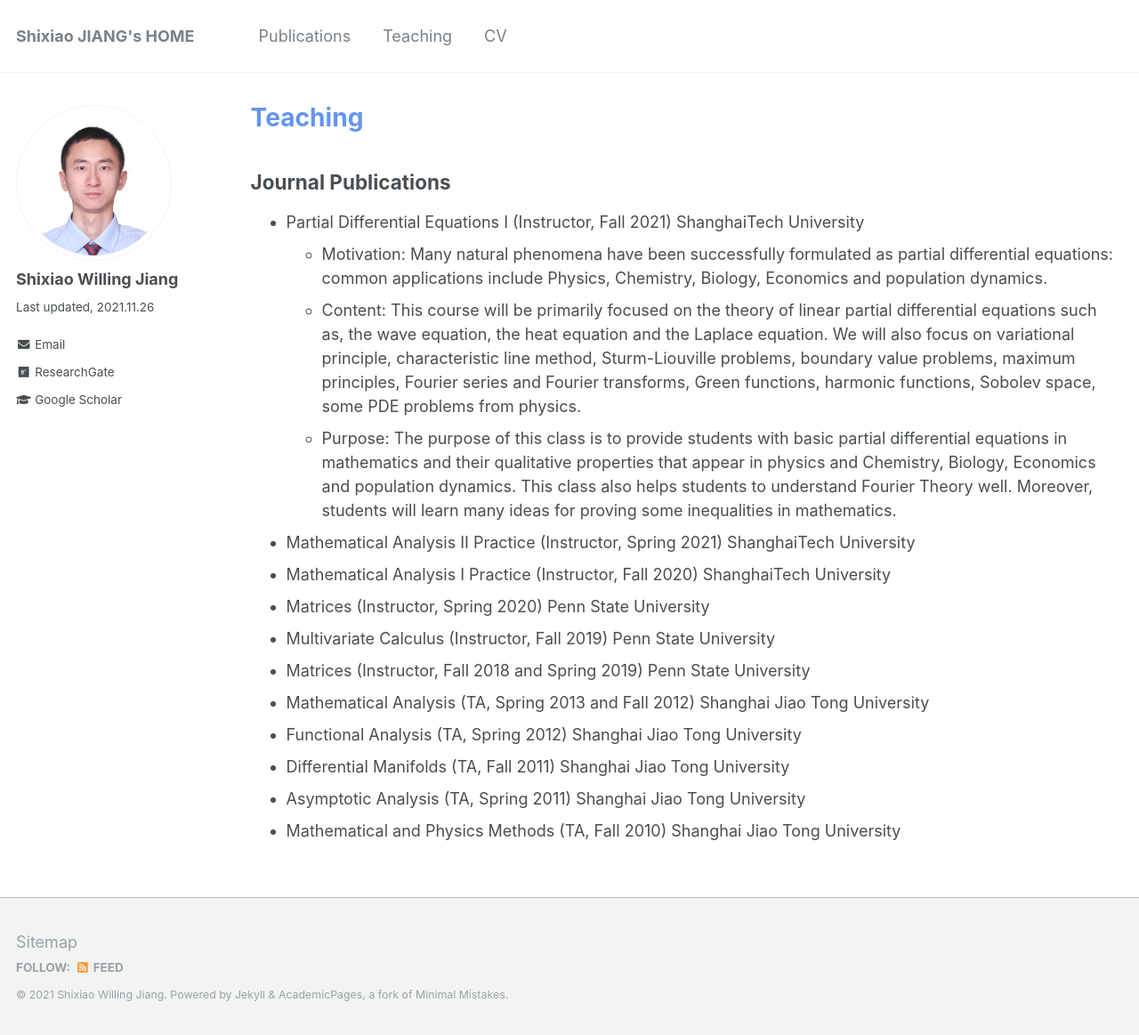
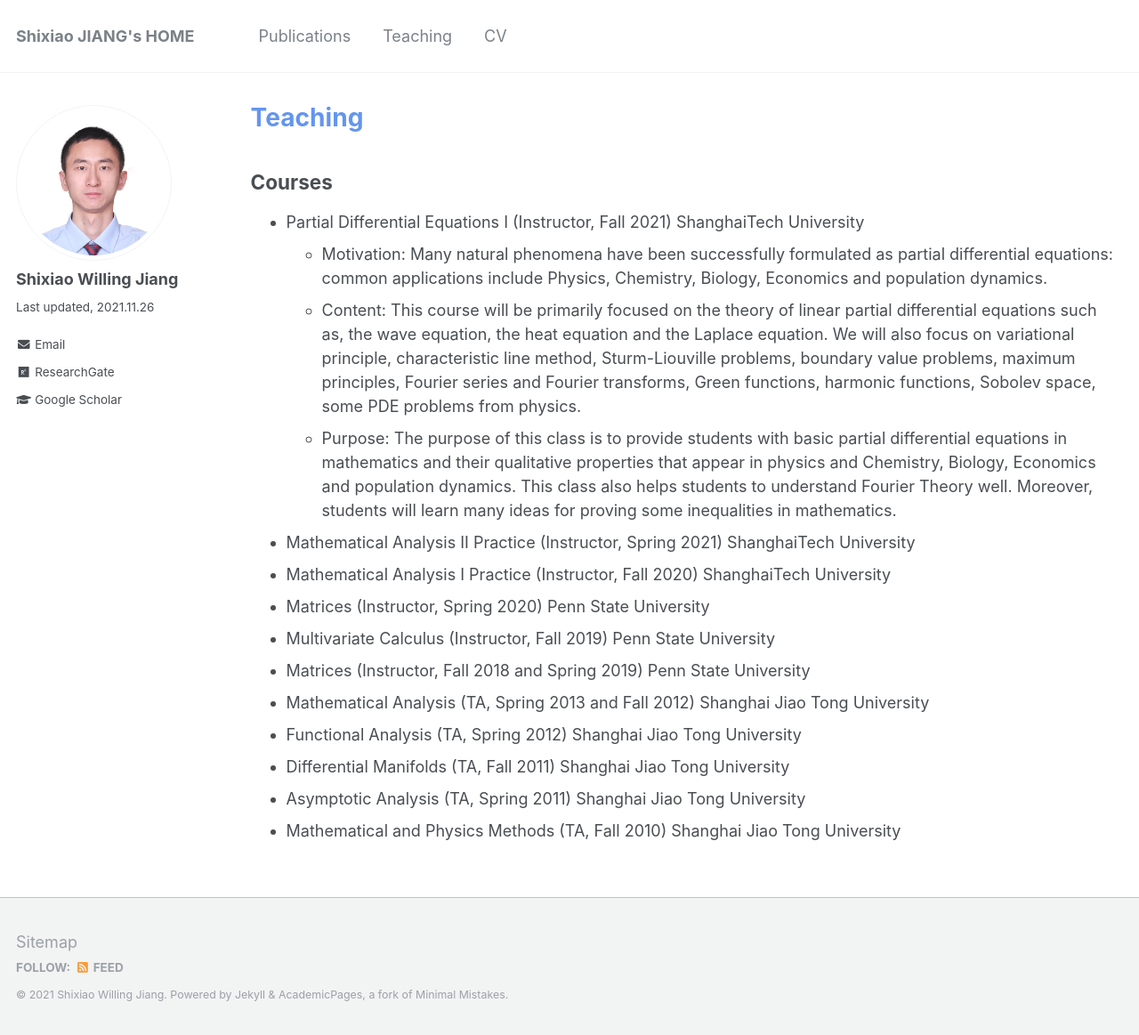
Before and after one commit to willingjiang/willingjiang.github.io, a Jekyll site: the page built from _pages/teachings.md, in a window 1280 px wide and 1163 px high. Shown: the whole window at 89% size. Built offline with Jekyll 4.4.1, drawn with Linux system fonts in a browser that asks for light colours.

Commit message:
Update teachings.md

```diff
--- a/_pages/teachings.md
+++ b/_pages/teachings.md
@@ -1,13 +1,13 @@
 ---
 layout: archive
 title: "<font color=CornflowerBlue>Teaching</font>"
-permalink: /teaching/
+permalink: /teachings/
 author_profile: true
 ---
 
 {% include base_path %}
 
-## Journal Publications
+## Courses
 
 * Partial Differential Equations I (Instructor, Fall 2021) ShanghaiTech University
   * Motivation: Many natural phenomena have been successfully formulated as partial differential equations: common applications include Physics, Chemistry, Biology, Economics and population dynamics.
```
